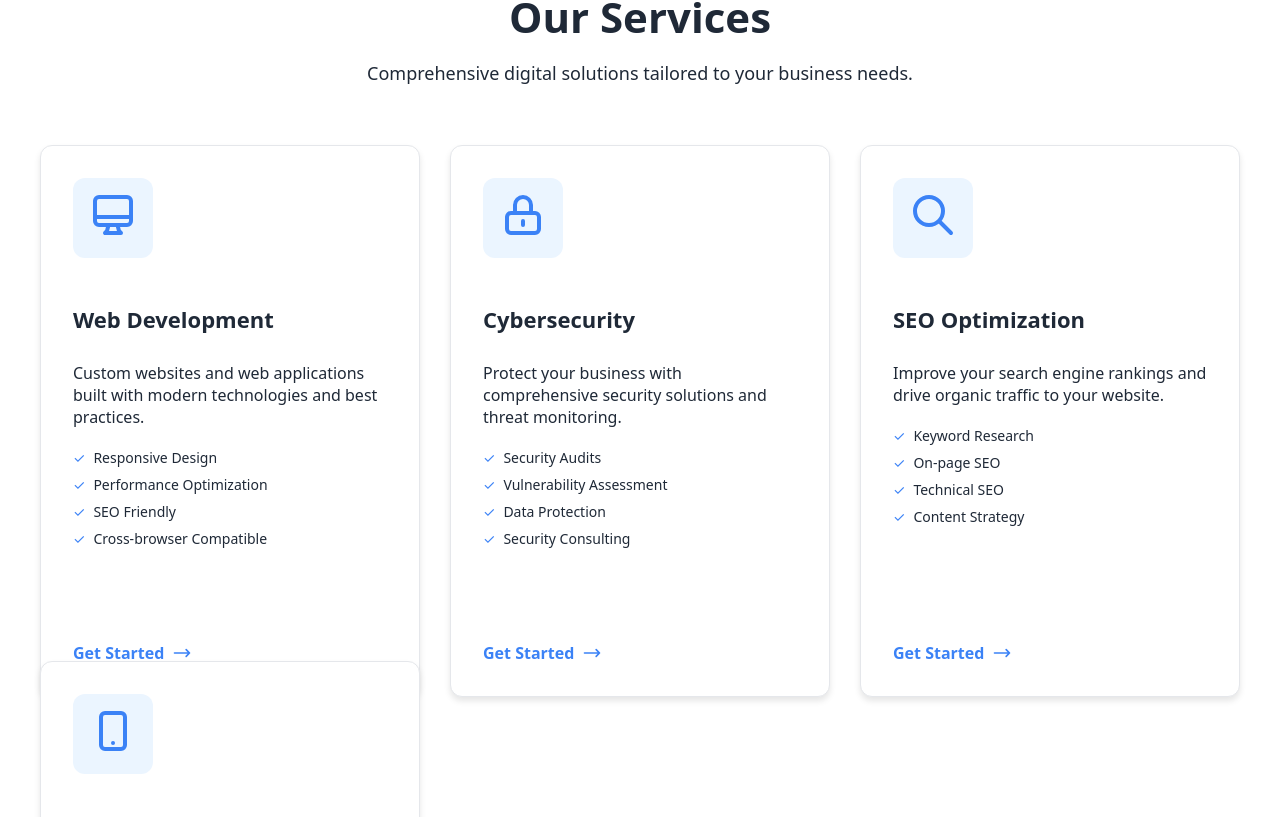
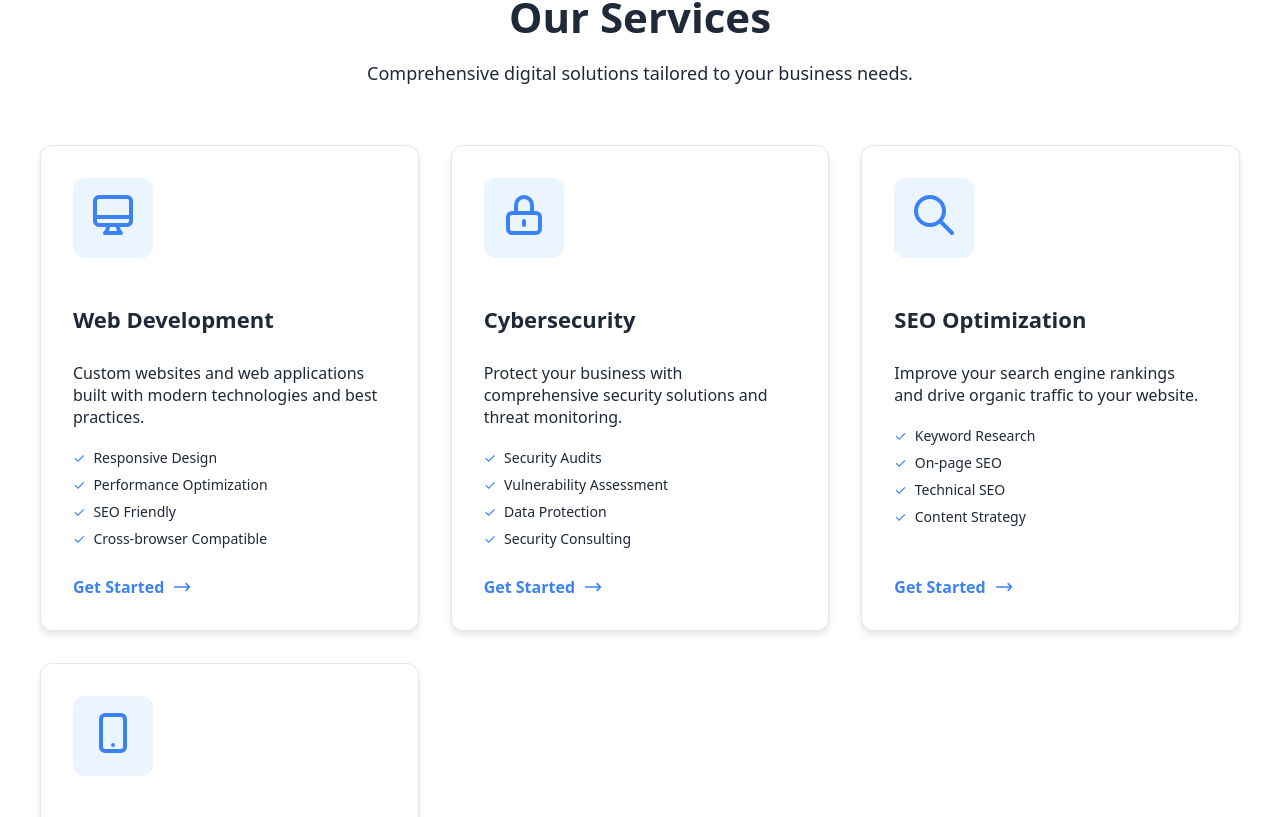
Before and after one commit to hardik-builds/ash-solutions-website, a Next.js app: page / in a window 1280 px wide. Shown: the part 703-1520 px from the top of the page. Built offline with nearby package versions, Linux system fonts and the light colour scheme; no server answers.

Commit message:
updated card

```diff
--- a/app/home-client.js
+++ b/app/home-client.js
@@ -142,9 +142,10 @@ export default function Home() {
 
           <div style={{
             display: 'grid',
-            gridTemplateColumns: 'repeat(auto-fit, minmax(300px, 1fr))',
-            gap: '30px',
-            alignItems: 'stretch'
+            gridTemplateColumns: 'repeat(auto-fit, minmax(320px, 1fr))',
+            gap: '32px',
+            alignItems: 'stretch',
+            gridAutoRows: '1fr'   // ⭐ FIX
           }}>
             {[
               {
@@ -203,10 +204,11 @@ export default function Home() {
                   display: 'flex',
                   flexDirection: 'column',
                   justifyContent: 'flex-start',   // ⭐ CHANGE
-                  height: '100%'                  // ⭐ IMPORTANTHEIGHT
+                  minHeight: '420px'                 // ⭐ IMPORTANTHEIGHT
                 }}
                 onMouseEnter={(e) => {
-                  e.currentTarget.style.transform = 'translateY(-5px)';
+                  e.currentTarget.style.transform = 'translateY(-3px)';
+                  e.currentTarget.style.zIndex = '10';   // ⭐ FIX overlap
                   e.currentTarget.style.boxShadow = isDark
                     ? '0 10px 20px rgba(0, 0, 0, 0.4)'
                     : '0 10px 20px rgba(0, 0, 0, 0.15)';
@@ -354,10 +356,12 @@ export default function Home() {
                   transition: 'all 0.3s'
                 }}
                 onMouseEnter={(e) => {
-                  e.currentTarget.style.transform = 'translateY(-5px)';
+                  e.currentTarget.style.transform = 'translateY(-3px)';
+                  e.currentTarget.style.zIndex = '10';   // ⭐ FIX overlap
                 }}
                 onMouseLeave={(e) => {
                   e.currentTarget.style.transform = 'translateY(0)';
+                  e.currentTarget.style.zIndex = '1';
                 }}
               >
                 <div style={{
```
